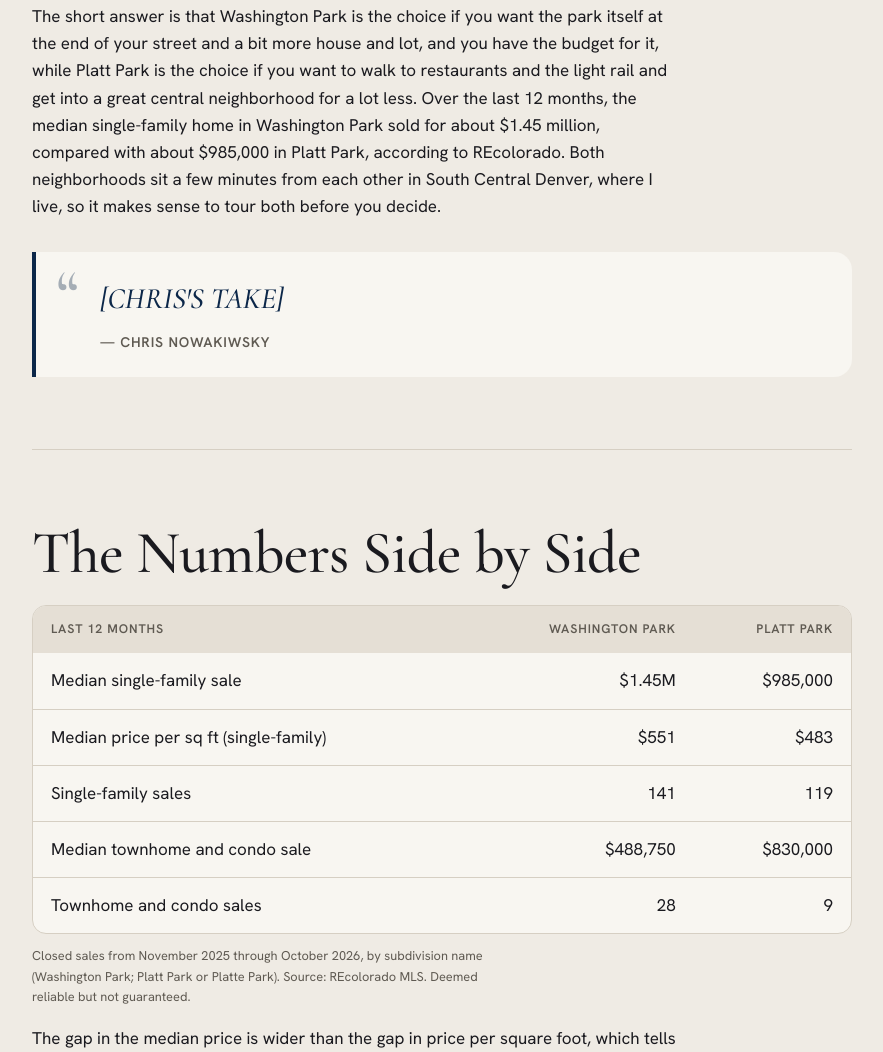
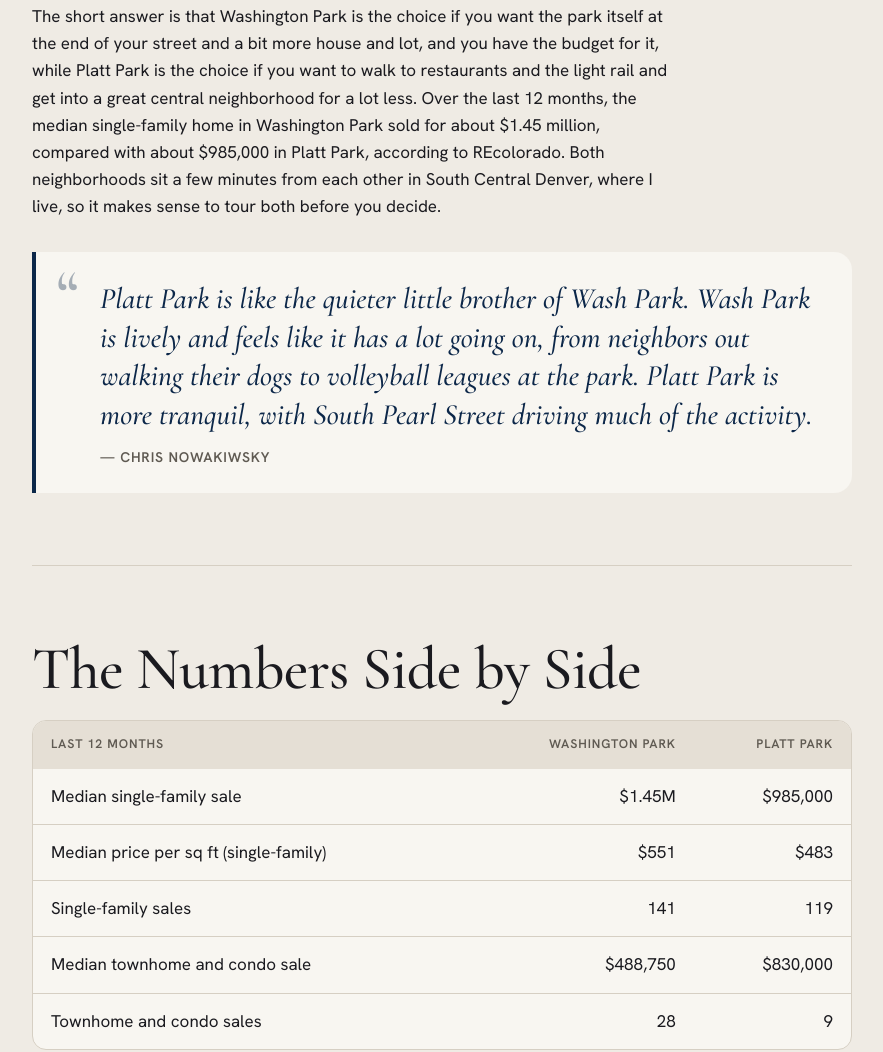
Before and after one commit to KatchkaDuck/findhomesarounddenver, a plain HTML site: page dist/washington-park-vs-platt-park/index.html in a window 1280 px wide. Shown: the part 737-1789 px from the top of the page, without its empty margins (68-951 px from the left). Drawn offline with nearby package versions, Linux system fonts and the light colour scheme.

Commit message:
Wash Park vs. Platt Park: add Chris's take
Co-Authored-By: Claude Opus 5.5 <noreply@anthropic.com>
Claude-Session: https://claude.ai/code/session_01GWLYB8A4WKHMrcjDroibUM

```diff
--- a/dist/washington-park-vs-platt-park/index.html
+++ b/dist/washington-park-vs-platt-park/index.html
@@ -177,7 +177,7 @@
     <article class="article" style="max-width:820px">
       <section>
         <p>The short answer is that Washington Park is the choice if you want the park itself at the end of your street and a bit more house and lot, and you have the budget for it, while Platt Park is the choice if you want to walk to restaurants and the light rail and get into a great central neighborhood for a lot less. Over the last 12 months, the median single-family home in Washington Park sold for about $1.45 million, compared with about $985,000 in Platt Park, according to REcolorado. Both neighborhoods sit a few minutes from each other in South Central Denver, where I live, so it makes sense to tour both before you decide.</p>
-        <p class="chris-take">[CHRIS'S TAKE]</p>
+        <p class="chris-take">Platt Park is like the quieter little brother of Wash Park. Wash Park is lively and feels like it has a lot going on, from neighbors out walking their dogs to volleyball leagues at the park. Platt Park is more tranquil, with South Pearl Street driving much of the activity.</p>
       </section>
 
       <section>
```
Also changed, not shown: src/pages/washington-park-vs-platt-park.html (+1 -1 lines), 3 other files.
